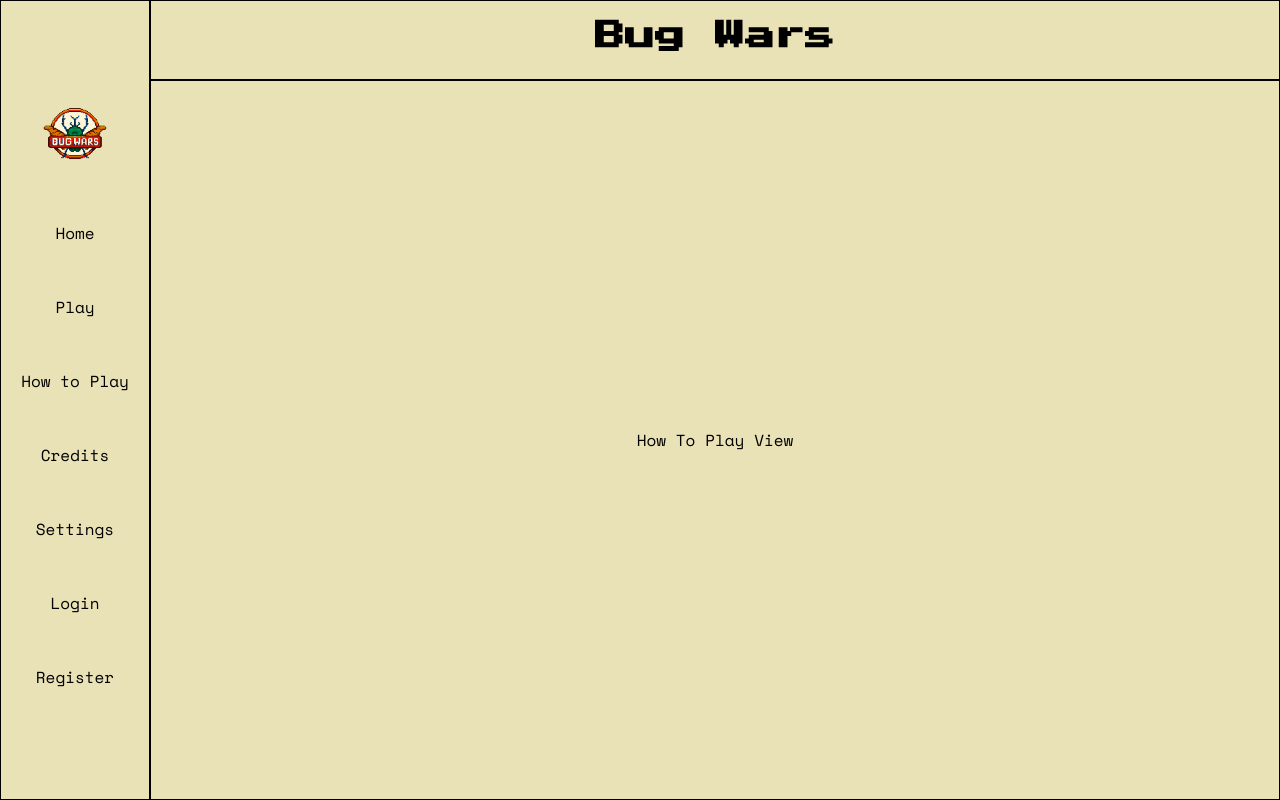
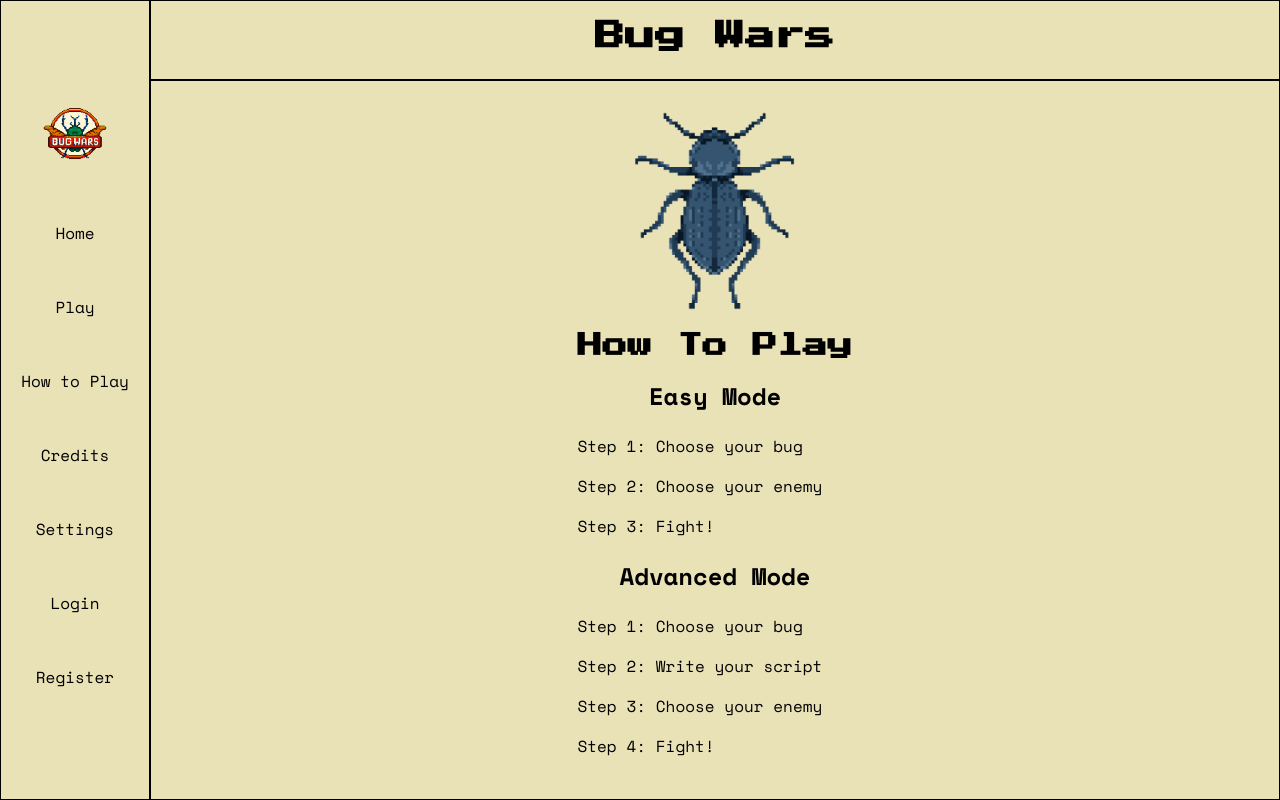
Before and after one commit to LauraJStevenson/bugwars-healer-frontend, a Vue app: page /howtoplay in a window 1280 px wide. Built offline with nearby package versions, Linux system fonts and the light colour scheme; no server answers.

Commit message:
updated How To Play View

```diff
--- a/src/views/HowToPlayView.vue
+++ b/src/views/HowToPlayView.vue
@@ -2,10 +2,43 @@
 </script>
 
 <template>
+  <img class="help-img" src="..\..\public\images\Blue-Bug.png"/>
   <div class="how-to-play">
-    <div>How To Play View</div>
+    <div>
+      <h1>How To Play</h1>
+      <h2>Easy Mode </h2>
+      <p>Step 1: Choose your bug</p>
+      <p>Step 2: Choose your enemy</p>
+      <p>Step 3: Fight!</p>
+      <h2>Advanced Mode</h2>
+      <p>Step 1: Choose your bug</p>
+      <p>Step 2: Write your script</p>
+      <p>Step 3: Choose your enemy</p>
+      <p>Step 4: Fight!</p>
+    </div>
   </div>
 </template>
 
 
 <script scoped></script>
+<style>
+h1 {
+  font-family: 'Press Start 2P', 'Space Mono', Arial, Helvetica, sans-serif;
+  font-size: 25px;
+  text-align: center;
+}
+h2 {
+  text-align: center;
+}
+p {
+  text-align: left;
+}
+.help-img {
+  width: 200px;
+  height: 200px;
+  flex-shrink: 0;
+  border-radius: 5px;
+
+  margin: 5px;
+}
+</style>
```
